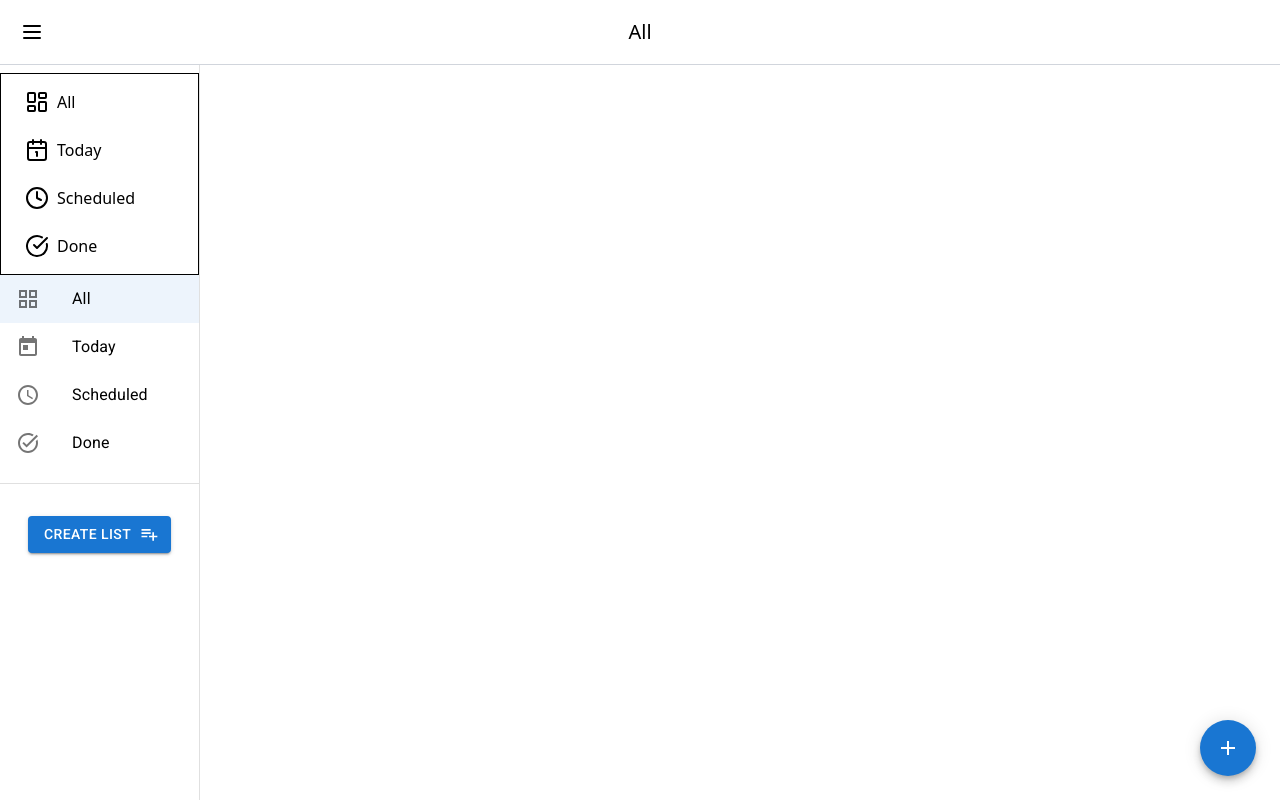
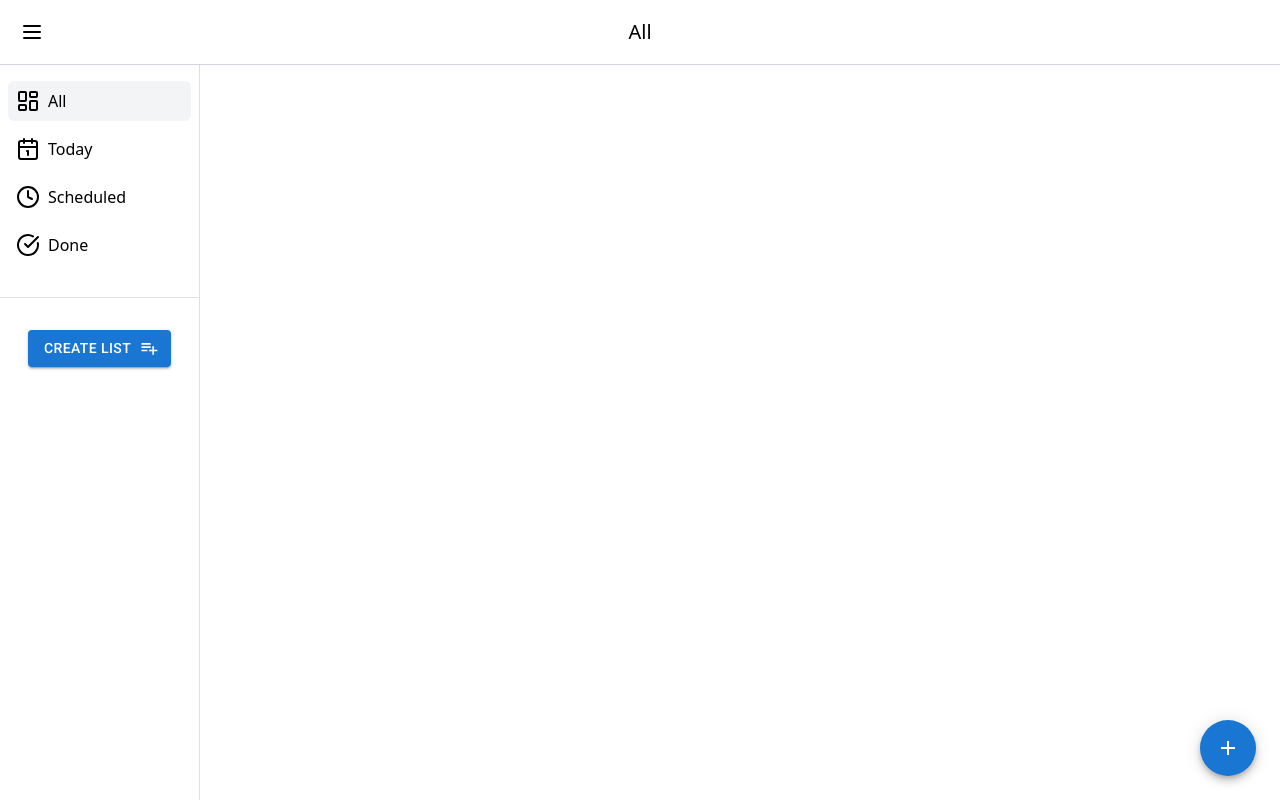
Before and after one commit to andres-verdenelli/TaskFlow, a React (Vite) app: page / in a window 1280 px wide. Built offline with nearby package versions, Linux system fonts and the light colour scheme.

Commit message:
Migrate NavigationItems to Tailwind

```diff
--- a/src/components/NavigationItems.jsx
+++ b/src/components/NavigationItems.jsx
@@ -1,48 +1,41 @@
-import { GridView } from '@mui/icons-material'
-import { ListItemButton, ListItemIcon, ListItemText } from '@mui/material'
+// import { GridView } from '@mui/icons-material'
+// import { ListItemButton, ListItemIcon, ListItemText } from '@mui/material'
+// import { Today, Schedule, TaskAlt } from '@mui/icons-material'
 import { VIEW_TYPES } from '../constants/viewTypes'
-import { Today, Schedule, TaskAlt } from '@mui/icons-material'
 import { useTaskView } from '../hooks/useTaskView'
 import { LayoutDashboard, Calendar1, Clock, CircleCheckBig } from 'lucide-react'
 
 export default function NavigationItems({ setOpenSidebar }) {
+  const ListItem = (text, Icon, viewType) => {
+    const isSelected = currentView.type === viewType
+
+    return (
+      <button
+        className={`mb-2 flex w-full cursor-pointer rounded-md p-2 hover:bg-gray-100 ${isSelected && 'bg-gray-100'}`}
+        onClick={() => {
+          setCurrentView({ type: viewType })
+          setOpenSidebar(false)
+        }}
+      >
+        <div className='mr-2'>
+          <Icon />
+        </div>
+        <div>
+          <span>{text}</span>
+        </div>
+      </button>
+    )
+  }
   const { currentView, setCurrentView } = useTaskView()
   return (
     <>
-      <div className='border-1 border-black'>
-        <div className='mx-4 my-2 flex cursor-pointer rounded-md p-2 hover:bg-gray-100'>
-          <div className='mr-2'>
-            <LayoutDashboard />
-          </div>
-          <div>
-            <span>All</span>
-          </div>
-        </div>
-        <div className='mx-4 my-2 flex cursor-pointer rounded-md p-2 hover:bg-gray-100'>
-          <div className='mr-2'>
-            <Calendar1 />
-          </div>
-          <div>
-            <span>Today</span>
-          </div>
-        </div>
-        <button className='mx-4 my-2 flex cursor-pointer rounded-md p-2 hover:bg-gray-100'>
-          <div className='mr-2'>
-            <Clock />
-          </div>
-          <div>
-            <span>Scheduled</span>
-          </div>
-        </button>
-        <div className='mx-4 my-2 flex cursor-pointer rounded-md p-2 hover:bg-gray-100'>
-          <div className='mr-2'>
-            <CircleCheckBig />
-          </div>
-          <div>
-            <span>Done</span>
-          </div>
-        </div>
+      <div className='p-2'>
+        {ListItem('All', LayoutDashboard, VIEW_TYPES.ALL)}
+        {ListItem('Today', Calendar1, VIEW_TYPES.TODAY)}
+        {ListItem('Scheduled', Clock, VIEW_TYPES.SCHEDULE)}
+        {ListItem('Done', CircleCheckBig, VIEW_TYPES.DONE)}
       </div>
+      {/*
       <ListItemButton
         selected={currentView.type === VIEW_TYPES.ALL}
         onClick={() => {
@@ -90,7 +83,7 @@ export default function NavigationItems({ setOpenSidebar }) {
           <TaskAlt />
         </ListItemIcon>
         <ListItemText>Done</ListItemText>
-      </ListItemButton>
+      </ListItemButton> */}
     </>
   )
 }
```
